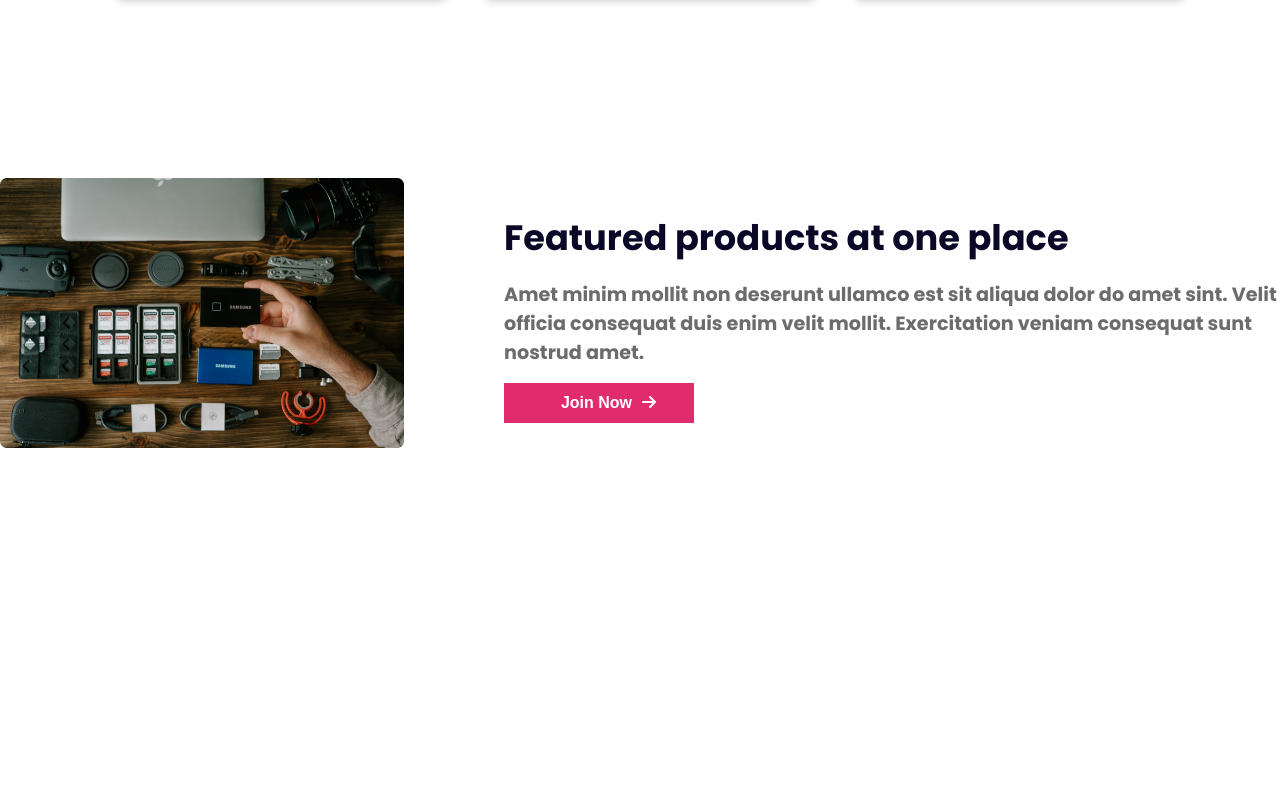
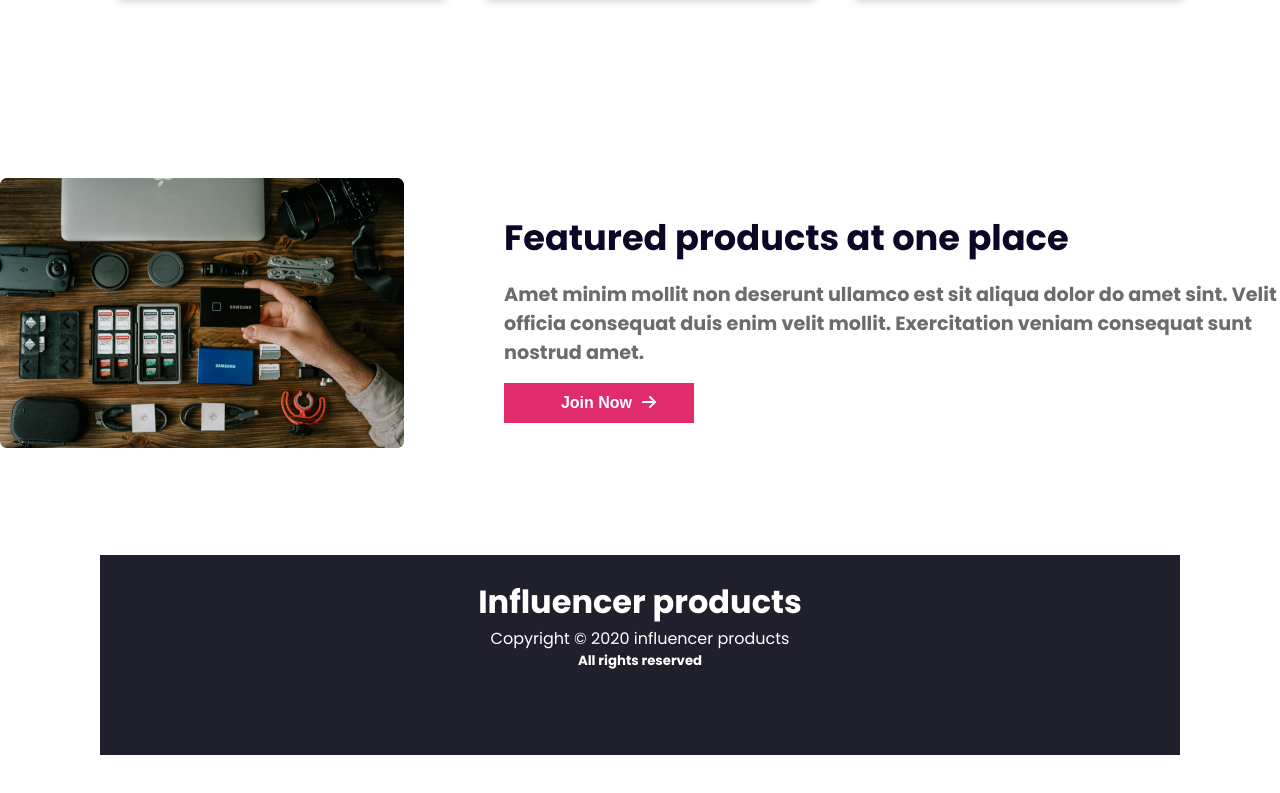
Before and after one commit to shuvoredsky/Influencer-Gear-website, a plain HTML site: page index.html in a window 1280 px wide. Shown: the part 2496-3289 px from the top of the page. Before the commit the page ends 2951 px from the top, so only its background shows below. Drawn offline with Linux system fonts and the light colour scheme.

Commit message:
footer update

```diff
--- a/css/style.css
+++ b/css/style.css
@@ -165,3 +165,21 @@
   color: #6c6c6c;
   margin: 16px auto;
 }
+/* footer part */
+.footer {
+  height: 200px;
+  width: 100;
+  background-color: rgba(8, 9, 21, 0.904);
+  margin: 100px;
+}
+.footer-content {
+  height: 139px;
+  width: 500px;
+  text-align: center;
+  color: white;
+  display: flex;
+  justify-content: center;
+  align-items: center;
+  flex-direction: column;
+  margin: 100px auto;
+}
--- a/index.html
+++ b/index.html
@@ -180,8 +180,12 @@
         </div>
       </section>
 
-    <footer>
-
+    <footer class="footer">
+        <div class="footer-content">
+        <h1 class="footer-title">Influencer products</h1>
+        <p class="copy-right">Copyright © 2020  influencer products</p>
+        <h5 class="rihght">All rights reserved</h5>
+        </div>
     </footer>
   </body>
 </html>
```
